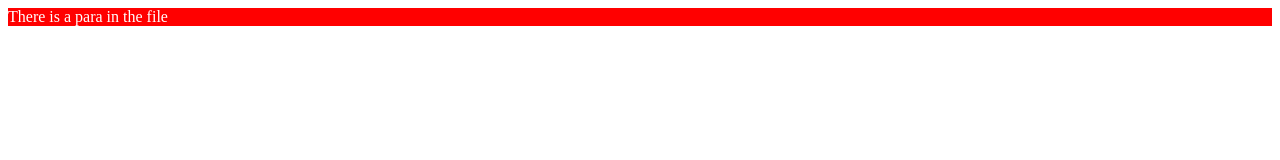
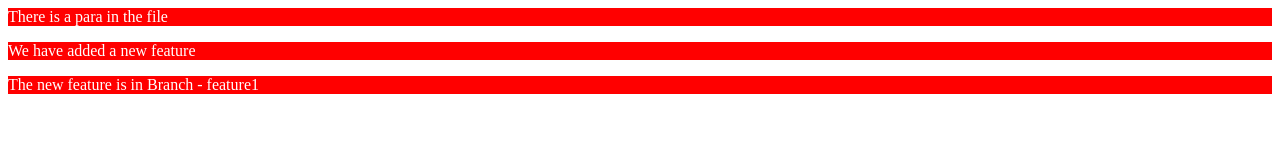
Before and after one commit to anoopghatelwal/localrepo, a plain HTML site: page index.html in a window 1280 px wide. Drawn offline with Linux system fonts and the light colour scheme.

Commit message:
Add new Feature

```diff
--- a/index.html
+++ b/index.html
@@ -1,2 +1,4 @@
 <link rel="stylesheet" href="styles.css">
 <p>There is a para in the file</p>
+<p>We have added a new feature</p>
+<p>The new feature is in Branch - feature1</p>
```
